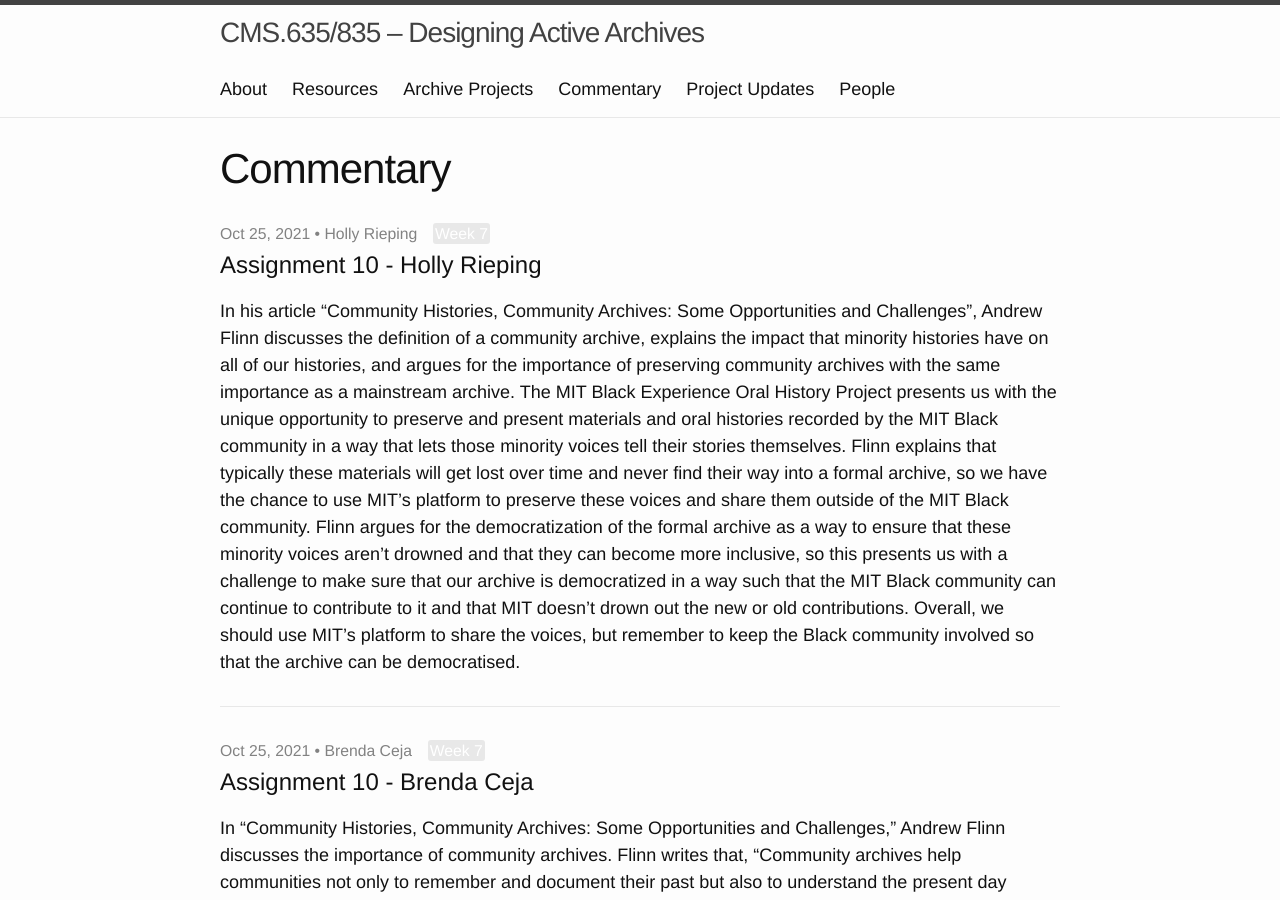
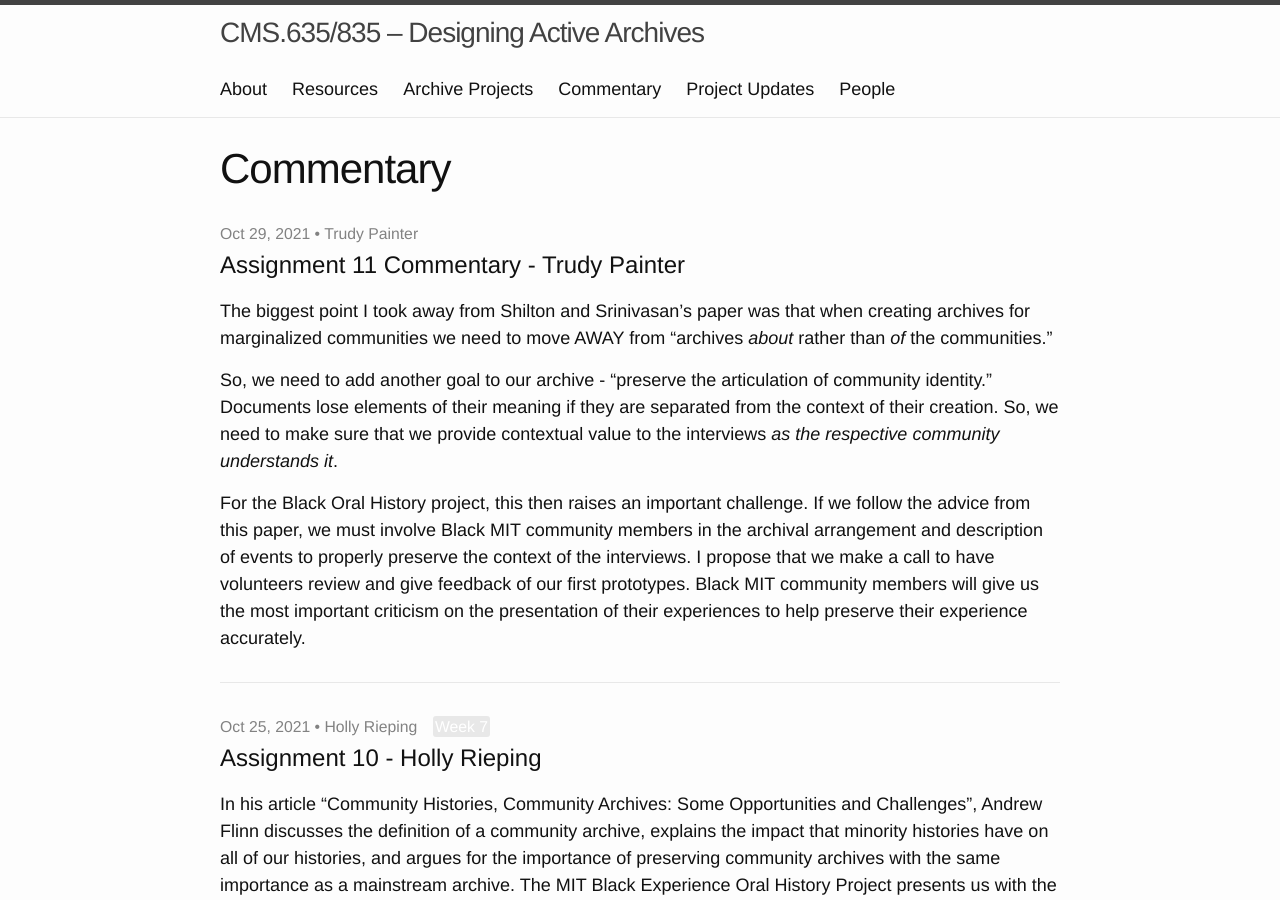
Before and after one commit to cms635/cms635.github.io, a Jekyll site: the page built from commentary.html, in a window 1280 px wide and 900 px high. Built offline with Jekyll 4.4.1, drawn with Linux system fonts in a browser that asks for light colours.

Commit message:
Create 2021-10-29-assignment-11-commentary-trudy-painter.md

```diff
--- a/_posts/2021-10-29-assignment-11-commentary-trudy-painter.md
+++ b/_posts/2021-10-29-assignment-11-commentary-trudy-painter.md
@@ -1,11 +1,12 @@
 ---
 layout: post
-published: false
-category: updates
+published: true
+category: commentary
 title: Assignment 11 Commentary - Trudy Painter
+author: Trudy Painter
 ---
 The biggest point I took away from Shilton and Srinivasan's paper was that when creating archives for marginalized communities we need to move AWAY from "archives _about_ rather than _of_ the communities."
 
-So, we need to add another goal to our archive - "preserve the articulation of community identity." Documents lose elements of their meaning if they are separated from the context of their creation. So, we need to make sure that we provide contextual value to the interviews _as the community understands it_.
+So, we need to add another goal to our archive - "preserve the articulation of community identity." Documents lose elements of their meaning if they are separated from the context of their creation. So, we need to make sure that we provide contextual value to the interviews _as the respective community understands it_.
 
-For the Black Oral History project, this then raises an important challenge. If we follow the advice from this paper, we must involve Black MIT community members in the archival arrangement and description of events to properly preserve the context of the interviews. I propose that we make a call to have volunteers review and give feedback of our first prototypes. Black MIT community members will give us the most accurate criticism on the presentation of their experiences.
+For the Black Oral History project, this then raises an important challenge. If we follow the advice from this paper, we must involve Black MIT community members in the archival arrangement and description of events to properly preserve the context of the interviews. I propose that we make a call to have volunteers review and give feedback of our first prototypes. Black MIT community members will give us the most important criticism on the presentation of their experiences to help preserve their experience accurately.
```
